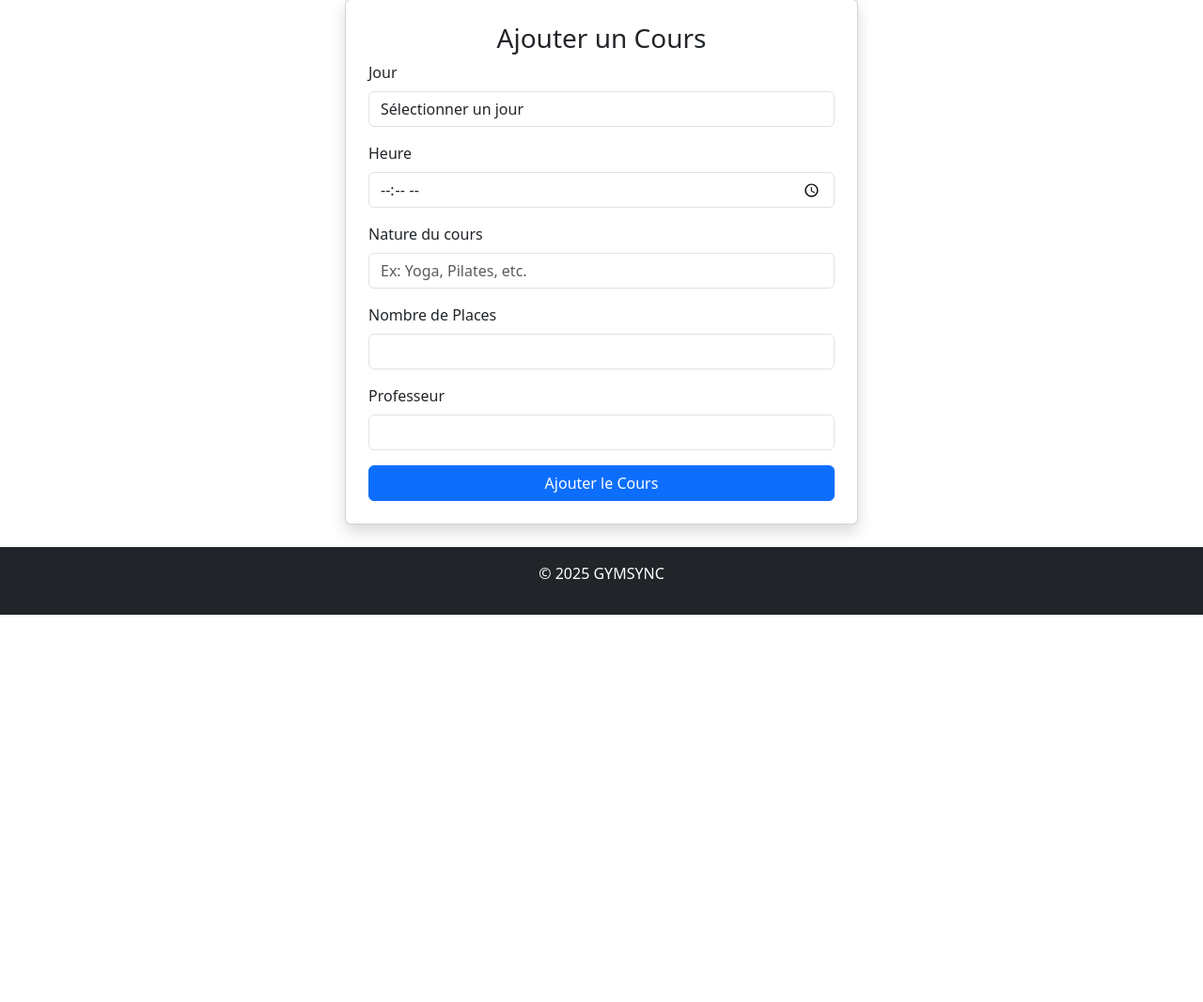
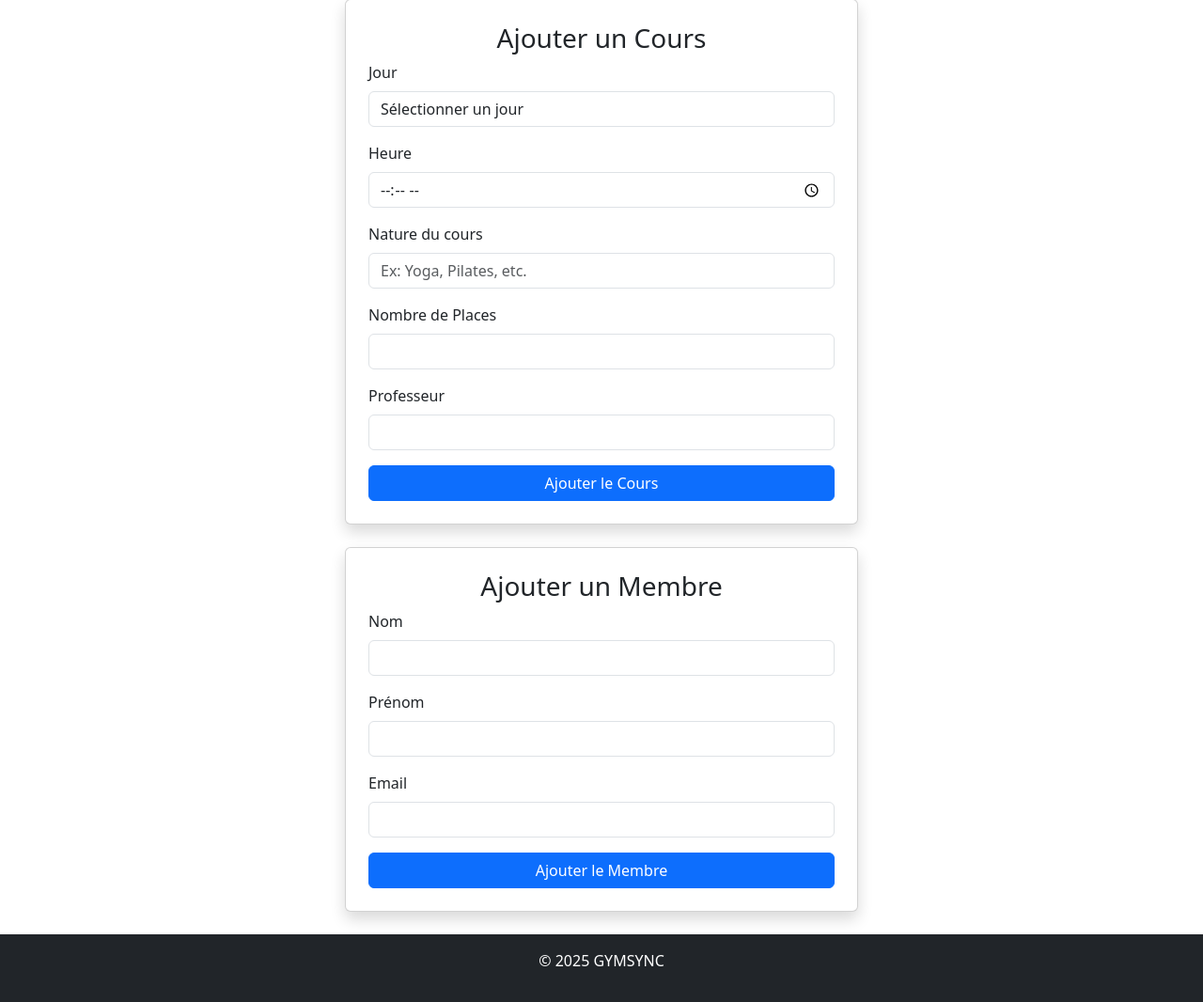
Before and after one commit to UnknownYou64/GYMSYNC, a PHP site: page /Administrateur.php in a window 1280 px wide. Shown: the part 495-1561 px from the top of the page at 94% size. Before the commit the page ends 1149 px from the top, so only its background shows below. Run offline with PHP 8.4, Linux system fonts and the light colour scheme; the visitor is signed in with stand-in values (Sample User, id 1).

Commit message:
ajouter un membre ok

```diff
--- a/Administrateur.php
+++ b/Administrateur.php
@@ -60,6 +60,36 @@ if ($_SERVER['REQUEST_METHOD'] == 'POST') {
             $messageType = 'success';
         } catch (PDOException $e) {
             $message = "Erreur lors de l'ajout du cours : " . $e->getMessage();
+            $messageType = 'danger';
+        }
+    }
+
+    if (isset($_POST['add_member'])) {
+        $nom = $_POST['nom_member'];
+        $prenom = $_POST['prenom_member'];
+        $mail = $_POST['mail_member'];
+
+        try {
+            $checkSql = "SELECT * FROM membre WHERE Mail = :mail";
+            $checkStmt = $pdo->prepare($checkSql);
+            $checkStmt->execute([':mail' => $mail]);
+
+            if ($checkStmt->rowCount() > 0) {
+                $message = "Un membre avec cette adresse email existe déjà.";
+                $messageType = 'danger';
+            } else {
+                $sql = "INSERT INTO membre (Nom, Prenom, Mail) VALUES (:nom, :prenom, :mail)";
+                $stmt = $pdo->prepare($sql);
+                $stmt->execute([
+                    ':nom' => $nom,
+                    ':prenom' => $prenom,
+                    ':mail' => $mail
+                ]);
+                $message = "Membre ajouté avec succès.";
+                $messageType = 'success';
+            }
+        } catch (PDOException $e) {
+            $message = "Erreur lors de l'ajout du membre : " . $e->getMessage();
             $messageType = 'danger';
         }
     }
@@ -164,6 +194,25 @@ if ($_SERVER['REQUEST_METHOD'] == 'POST') {
                     <button type="submit" name="add_course" class="btn btn-primary w-100">Ajouter le Cours</button>
                 </form>
             </div>
+
+            <div class="card p-4 shadow mt-4">
+                <h3 class="text-center">Ajouter un Membre</h3>
+                <form method="POST" action="Administrateur.php">
+                    <div class="mb-3">
+                        <label for="nom_member" class="form-label">Nom</label>
+                        <input type="text" class="form-control" id="nom_member" name="nom_member" required>
+                    </div>
+                    <div class="mb-3">
+                        <label for="prenom_member" class="form-label">Prénom</label>
+                        <input type="text" class="form-control" id="prenom_member" name="prenom_member" required>
+                    </div>
+                    <div class="mb-3">
+                        <label for="mail_member" class="form-label">Email</label>
+                        <input type="email" class="form-control" id="mail_member" name="mail_member" required>
+                    </div>
+                    <button type="submit" name="add_member" class="btn btn-primary w-100">Ajouter le Membre</button>
+                </form>
+            </div>
         </div>
     </div>
 </div>
```
